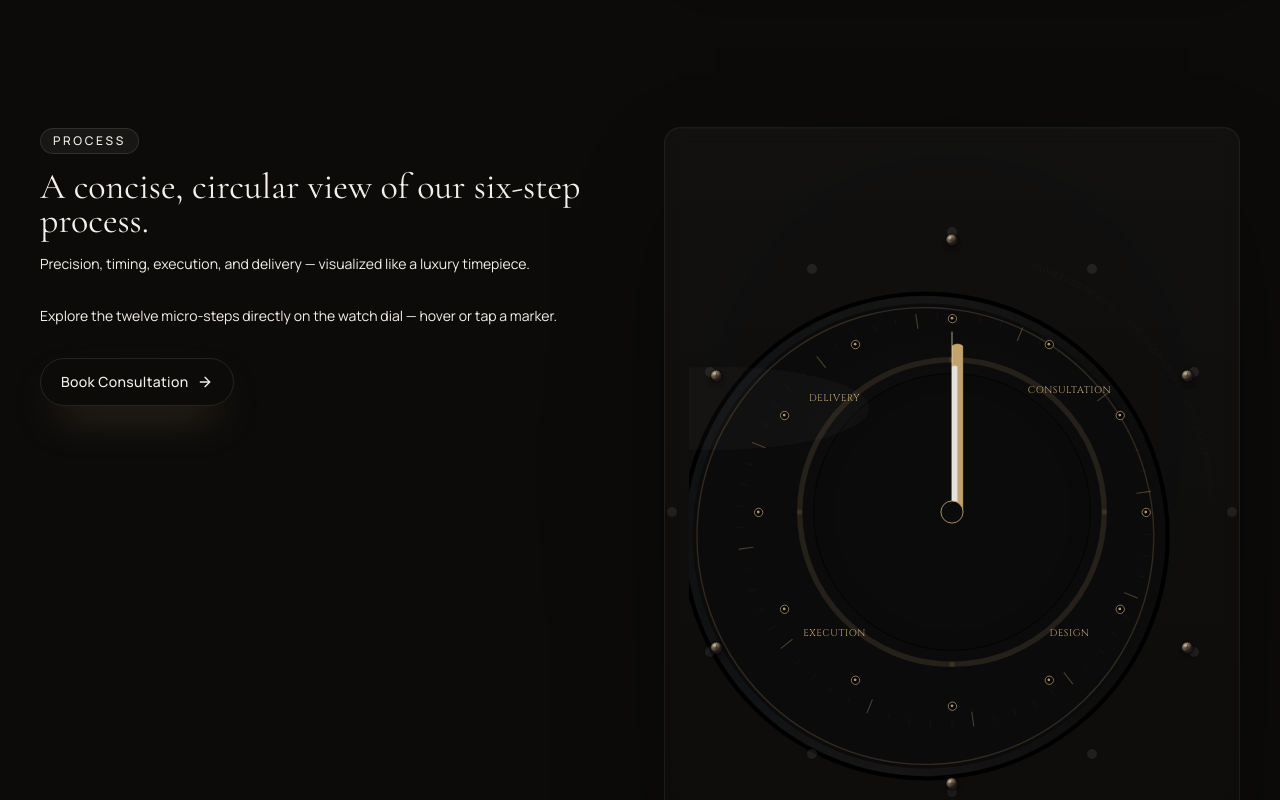
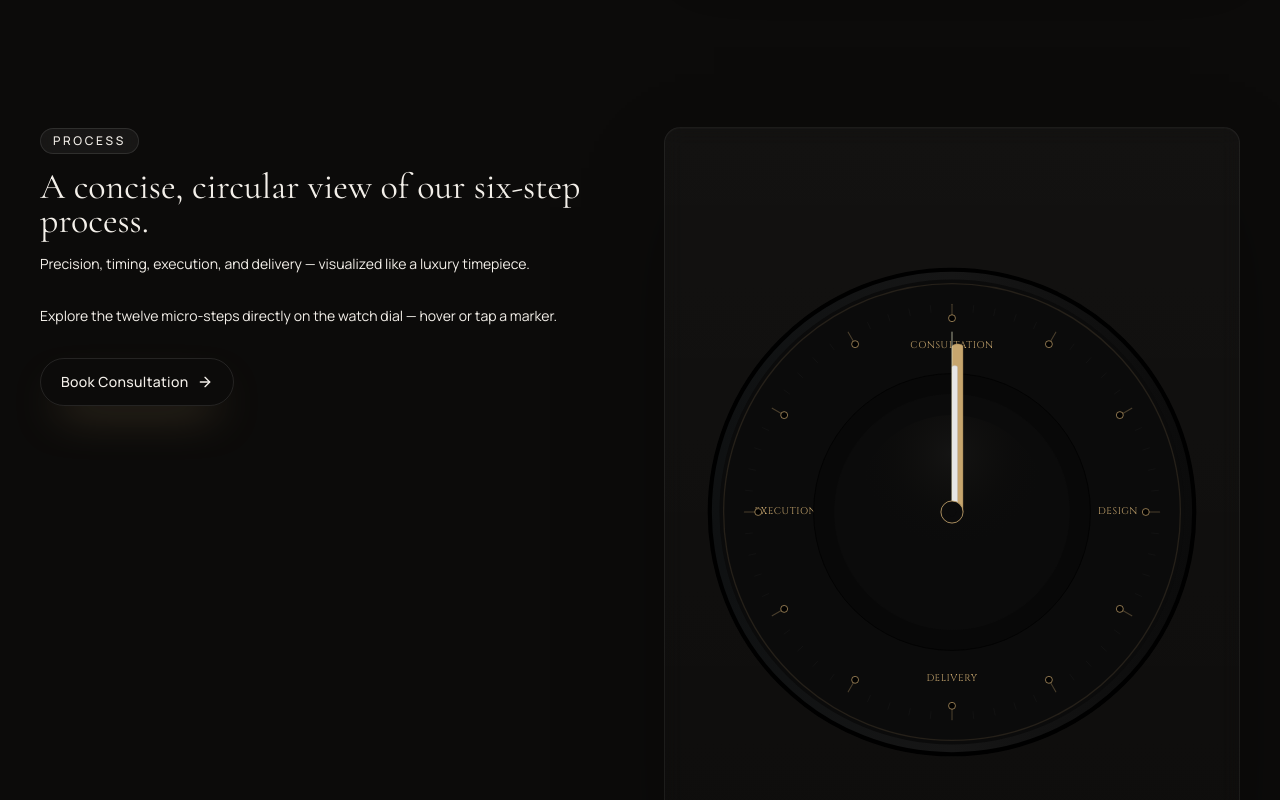
Before and after one commit to Nthg111/interiotr, a Next.js app: page / in a window 1280 px wide. Shown: the part 4180-4980 px from the top of the page. Built offline with nearby package versions, Linux system fonts and the light colour scheme.

Commit message:
fix: add type annotations for onOpen and onMicroHover props in LuxuryProcessWatch component

```diff
--- a/src/components/luxury-process-watch.tsx
+++ b/src/components/luxury-process-watch.tsx
@@ -2,7 +2,7 @@
 
 import React, { useEffect, useMemo, useRef, useState } from "react";
 import gsap from "gsap";
-import { motion, useReducedMotion } from "framer-motion";
+import { useReducedMotion } from "framer-motion";
 
 export type LuxuryProcessWatchProps = {
   onOpen?: (i: number) => void;
@@ -29,16 +29,17 @@ export default function LuxuryProcessWatch({ onOpen, activeMicro, onMicroHover }
   const prefersReduced = useReducedMotion();
   const containerRef = useRef<HTMLDivElement | null>(null);
   const handsGroupRef = useRef<SVGGElement | null>(null);
-  const ringOuterRef = useRef<SVGGElement | null>(null);
-  const ringInnerRef = useRef<SVGGElement | null>(null);
-  const axleRef = useRef<SVGGElement | null>(null);
-  const sweepRef = useRef<SVGGElement | null>(null);
+  const pinsGroupRef = useRef<SVGGElement | null>(null);
   const [active, setActive] = useState<number | null>(null);
+  const [activeMajor, setActiveMajor] = useState<number | null>(null);
+  const [view, setView] = useState<'dashboard' | 'detail'>('dashboard');
+
+  const CENTER = { x: 380, y: 380 };
+  const OUTER_R = 350;
+  const TICK_R = 300;
+  const MICRO_R = 280;
 
   const allSteps = useMemo(() => MICRO_STEPS, []);
-  const [activeMajor, setActiveMajor] = useState<number | null>(null);
-  const [activeDetail, setActiveDetail] = useState<string | null>(null);
-  const [view, setView] = useState<'dashboard' | 'detail'>('dashboard');
 
   const majorInfo = [
     { title: 'Consultation', detail: 'We start with you — understanding needs, preferences, and the essence of your space.' },
@@ -54,233 +55,168 @@ export default function LuxuryProcessWatch({ onOpen, activeMicro, onMicroHover }
     { key: 'Delivery', detail: majorInfo[3].detail },
   ];
 
+  const polar = (deg: number, r: number) => {
+    const a = (deg - 90) * (Math.PI / 180);
+    return { x: CENTER.x + Math.cos(a) * r, y: CENTER.y + Math.sin(a) * r };
+  };
+
   useEffect(() => {
-    if (prefersReduced) return;
-    const el = containerRef.current;
-    if (!el) return;
-          const obs = new IntersectionObserver((entries) => {
-      for (const entry of entries) {
-        if (entry.isIntersecting) {
-          const tl = gsap.timeline();
-          // Entrance choreography: bezel sweep, rings rotate, axle spin, quadrant glow
-          tl.to(ringOuterRef.current, { rotation: 6, duration: 1.1, ease: 'power2.out' }, 0);
-          tl.to(ringInnerRef.current, { rotation: -8, duration: 1.3, ease: 'power2.out' }, 0);
-          tl.fromTo(axleRef.current, { rotation: -360 }, { rotation: 0, duration: 1.6, ease: 'elastic.out(1,0.6)' }, 0);
-          tl.to(el.querySelectorAll('.lux-pin'), { scale: 1, opacity: 1, stagger: 0.03, ease: 'back.out(1.2)' }, 0.15);
-          tl.to(el.querySelectorAll('.lux-quad'), { opacity: 1, stagger: 0.18, duration: 0.8, ease: 'power2.out' }, 0.2);
-          // rim sweep intro and looping subtle sweep
-          if (sweepRef.current) {
-            tl.fromTo(sweepRef.current, { opacity: 0, x: -380 }, { opacity: 0.7, x: 380, duration: 1.4, ease: 'power3.out' }, 0.05);
-            gsap.to(sweepRef.current, { x: -380, delay: 1.8, repeat: -1, duration: 5.2, ease: 'sine.inOut' });
+    if (handsGroupRef.current) {
+      gsap.set(handsGroupRef.current, { transformOrigin: `${CENTER.x}px ${CENTER.y}px` });
     }
-          // ensure hands group has correct transform origin for rotations
-          if (handsGroupRef.current) gsap.set(handsGroupRef.current, { transformOrigin: '380px 380px' });
-          if (ringInnerRef.current) gsap.set(ringInnerRef.current, { transformOrigin: '380px 380px' });
-          obs.disconnect();
+    if (pinsGroupRef.current) {
+      gsap.set(pinsGroupRef.current, { transformOrigin: `${CENTER.x}px ${CENTER.y}px` });
     }
-      }
-    }, { threshold: 0.25 });
-    obs.observe(el);
-    return () => obs.disconnect();
-  }, [prefersReduced]);
+  }, []);
 
-  const handleHover = (i: number | null) => {
+  const focusPin = (i: number | null) => {
     setActive(i);
     onMicroHover?.(i);
     if (prefersReduced) return;
     if (i === null) return;
-    const angle = (i / allSteps.length) * 360 - 90;
-    // rotate the hands group (all hands move together)
-    if (handsGroupRef.current) gsap.to(handsGroupRef.current, { rotation: angle, duration: 0.9, ease: 'power3.out' });
-    // subtle inner ring parallax
-    if (ringInnerRef.current) gsap.to(ringInnerRef.current, { rotation: -angle * 0.06, duration: 1.2, ease: 'power2.out' });
-    // highlight corresponding quadrant softly
-    const quadIndex = Math.floor((i / allSteps.length) * 4) % 4;
-    const quads = containerRef.current?.querySelectorAll('.lux-quad');
-    quads?.forEach((q, idx) => {
-      if (idx === quadIndex) gsap.to(q, { opacity: 1, filter: 'drop-shadow(0 10px 30px rgba(199,166,110,0.12))', duration: 0.45 });
-      else gsap.to(q, { opacity: 0.25, duration: 0.45 });
-    });
+    const angle = (i / allSteps.length) * 360;
+    if (handsGroupRef.current) {
+      gsap.to(handsGroupRef.current, { rotation: angle, duration: 0.7, ease: 'power3.out' });
+    }
   };
 
   useEffect(() => {
-    if (typeof activeMicro === 'number') {
-      handleHover(activeMicro);
-    } else if (activeMicro === null) {
-      handleHover(null);
-    }
+    if (typeof activeMicro === 'number') focusPin(activeMicro);
+    if (activeMicro === null) focusPin(null);
     // eslint-disable-next-line react-hooks/exhaustive-deps
   }, [activeMicro]);
 
-  // navigate to detail view for a major quadrant
   const openMajorDetail = (idx: number) => {
     setActiveMajor(idx);
-    setActiveDetail(MAJORS[idx].detail);
     setView('detail');
-    const midAngle = ((idx + 0.5) / 4) * 360 - 90; // center of quadrant
+    const midAngle = ((idx + 0.5) / 4) * 360;
     if (!prefersReduced && handsGroupRef.current) {
-      gsap.to(handsGroupRef.current, { rotation: midAngle, duration: 1.0, ease: 'power3.out' });
+      gsap.to(handsGroupRef.current, { rotation: midAngle, duration: 0.9, ease: 'power3.out' });
     }
   };
 
   const closeDetail = () => {
     setView('dashboard');
     setActiveMajor(null);
-    setActiveDetail(null);
-    if (!prefersReduced && handsGroupRef.current) gsap.to(handsGroupRef.current, { rotation: 0, duration: 0.9, ease: 'power3.out' });
+    if (!prefersReduced && handsGroupRef.current) {
+      gsap.to(handsGroupRef.current, { rotation: 0, duration: 0.7, ease: 'power3.out' });
+    }
   };
 
   return (
     <div ref={containerRef} className="w-full flex items-center justify-center" style={{ fontFamily: "Cinzel, 'Playfair Display', Georgia, serif" }}>
       <div className="process-frame p-6 relative max-w-[760px] mx-auto">
-        <div className="absolute inset-0 -z-10 flex items-center justify-center">
-          <div className="w-[760px] h-[760px] rounded-full bg-gradient-to-b from-black/40 to-black/20 opacity-30 blur-[80px]" />
-        </div>
-
-        <div className="relative flex items-center justify-center">
-          <div className="relative">
-            <svg viewBox="0 0 760 760" className="w-[720px] h-[720px] max-w-full">
+        <svg viewBox="0 0 760 760" className="w-[720px] h-[720px] max-w-full" role="img" aria-label="Process watch">
           <defs>
-                <radialGradient id="goldGrad" cx="50%" cy="30%">
+            <linearGradient id="bevel" x1="0%" x2="100%">
+              <stop offset="0%" stopColor="#0f1112" stopOpacity="0.98" />
+              <stop offset="50%" stopColor="#161616" stopOpacity="1" />
+              <stop offset="100%" stopColor="#0b0b0b" stopOpacity="0.98" />
+            </linearGradient>
+            <radialGradient id="gold" cx="50%" cy="20%">
               <stop offset="0%" stopColor="#fff7ea" stopOpacity="0.95" />
               <stop offset="60%" stopColor="#c7a66e" stopOpacity="0.18" />
               <stop offset="100%" stopColor="#000000" stopOpacity="0.02" />
             </radialGradient>
-                <linearGradient id="bevelGrad" x1="0%" x2="100%">
-                  <stop offset="0%" stopColor="#0f1112" stopOpacity="0.98" />
-                  <stop offset="50%" stopColor="#161616" stopOpacity="1" />
-                  <stop offset="100%" stopColor="#0b0b0b" stopOpacity="0.98" />
-                </linearGradient>
-                <radialGradient id="screwGrad" cx="35%" cy="30%">
-                  <stop offset="0%" stopColor="#d9caa6" stopOpacity="0.98" />
-                  <stop offset="60%" stopColor="#7a6a52" stopOpacity="0.8" />
-                  <stop offset="100%" stopColor="#201a18" stopOpacity="0.85" />
-                </radialGradient>
-                <filter id="screwShadow" x="-50%" y="-50%" width="200%" height="200%">
-                  <feDropShadow dx="0" dy="6" stdDeviation="8" floodColor="#000" floodOpacity="0.6" />
-                </filter>
-                <filter id="glassBlur" x="-50%" y="-50%" width="200%" height="200%">
-                  <feGaussianBlur stdDeviation="6" />
-                </filter>
-                <filter id="glow" x="-50%" y="-50%" width="200%" height="200%">
-                  <feGaussianBlur stdDeviation="10" result="b" />
-                  <feMerge>
-                    <feMergeNode in="b" />
-                    <feMergeNode in="SourceGraphic" />
-                  </feMerge>
-                </filter>
           </defs>
-              {/* outer bezel */}
-              <g ref={ringOuterRef as any}>
-                <circle cx="380" cy="380" r="350" fill="url(#bevelGrad)" stroke="#000" strokeWidth={6} />
-                <circle cx="380" cy="380" r="336" fill="#0b0b0b" />
-                <circle cx="380" cy="380" r="330" fill="none" stroke="#c7a66e33" strokeWidth={2} />
+
+          <g>
+            <circle cx={CENTER.x} cy={CENTER.y} r={OUTER_R} fill="url(#bevel)" stroke="#000" strokeWidth={6} />
+            <circle cx={CENTER.x} cy={CENTER.y} r={OUTER_R - 14} fill="#0b0b0b" />
+            <circle cx={CENTER.x} cy={CENTER.y} r={OUTER_R - 20} fill="none" stroke="#c7a66e22" strokeWidth={2} />
           </g>
 
-              {/* rotating decorative rings (inner/outer) */}
-              <g ref={ringInnerRef as any}>
-                <circle cx="380" cy="380" r="260" fill="url(#goldGrad)" opacity="0.02" />
-                {/* thin engraved ticks */}
+          <g>
             {Array.from({ length: 60 }).map((_, i) => {
-                  const a = (i / 60) * Math.PI * 2 - Math.PI / 2;
-                  const r1 = 300;
-                  const r2 = i % 5 === 0 ? 280 : 290;
-                  const x1 = 380 + Math.cos(a) * r1;
-                  const y1 = 380 + Math.sin(a) * r1;
-                  const x2 = 380 + Math.cos(a) * r2;
-                  const y2 = 380 + Math.sin(a) * r2;
+              const deg = (i / 60) * 360;
+              const inner = i % 5 === 0 ? TICK_R - 18 : TICK_R - 10;
+              const outer = TICK_R;
+              const p1 = polar(deg, inner);
+              const p2 = polar(deg, outer);
+              return <line key={i} x1={p1.x} y1={p1.y} x2={p2.x} y2={p2.y} stroke={i % 5 === 0 ? '#c7a66e55' : '#ffffff10'} strokeWidth={i % 5 === 0 ? 1.6 : 0.7} strokeLinecap="round" />;
+            })}
+          </g>
+
+          {[
+            { label: 'CONSULTATION', deg: 0 },
+            { label: 'DESIGN', deg: 90 },
+            { label: 'DELIVERY', deg: 180 },
+            { label: 'EXECUTION', deg: 270 },
+          ].map((m, idx) => {
+            const pos = polar(m.deg, 240);
             return (
-                    <line key={i} x1={x1} y1={y1} x2={x2} y2={y2} stroke={i % 5 === 0 ? '#c7a66e55' : '#ffffff10'} strokeWidth={i % 5 === 0 ? 1.6 : 0.7} strokeLinecap="round" />
+              <text
+                key={m.label}
+                x={pos.x}
+                y={pos.y}
+                fontSize={14}
+                fontFamily="Cinzel, Playfair Display, serif"
+                fill="#c7a66e"
+                textAnchor="middle"
+                alignmentBaseline="middle"
+                style={{ letterSpacing: '0.06em', cursor: 'pointer', userSelect: 'none' }}
+                onClick={() => openMajorDetail(idx)}
+              >
+                {m.label}
+              </text>
+            );
+          })}
+
+          <g ref={pinsGroupRef as any}>
+            {allSteps.map((step, i) => {
+              const deg = (i / allSteps.length) * 360;
+              const p = polar(deg, MICRO_R);
+              const isActive = active === i;
+              return (
+                <g key={step} transform={`translate(${p.x},${p.y})`}>
+                  <circle
+                    cx={0}
+                    cy={0}
+                    r={isActive ? 7 : 5}
+                    fill={isActive ? '#c7a66e' : '#000'}
+                    stroke="#c7a66e"
+                    strokeWidth={isActive ? 1.2 : 1}
+                    role="button"
+                    tabIndex={0}
+                    aria-label={`Process step ${i + 1}: ${step}`}
+                    onMouseEnter={() => focusPin(i)}
+                    onFocus={() => focusPin(i)}
+                    onMouseLeave={() => focusPin(null)}
+                    onBlur={() => focusPin(null)}
+                    onClick={() => {
+                      onOpen?.(i);
+                    }}
+                    style={{ cursor: 'pointer' }}
+                  />
+                </g>
               );
             })}
           </g>
 
-              {/* quadrant arcs for the 4 major process segments (clickable) */}
-              {MAJORS.map((m, idx) => {
-                const start = (idx / 4) * Math.PI * 2 - Math.PI / 2;
-                const end = ((idx + 1) / 4) * Math.PI * 2 - Math.PI / 2;
-                const r = 220;
-                const x1 = 380 + Math.cos(start) * r;
-                const y1 = 380 + Math.sin(start) * r;
-                const x2 = 380 + Math.cos(end) * r;
-                const y2 = 380 + Math.sin(end) * r;
-                const large = 0;
-                const path = `M ${x1} ${y1} A ${r} ${r} 0 ${large} 1 ${x2} ${y2}`;
-                // label position (midpoint)
-                const mid = (start + end) / 2;
-                const labelR = 240;
-                const lx = 380 + Math.cos(mid) * labelR;
-                const ly = 380 + Math.sin(mid) * labelR;
-                return (
-                  <g key={m.key} className="lux-quad-group" onClick={() => openMajorDetail(idx)} style={{ cursor: 'pointer' }}>
-                    <path d={path} className="lux-quad" stroke="#c7a66e22" strokeWidth={8} fill="none" opacity={0.45} strokeLinecap="round" />
-                    <text x={lx} y={ly + (idx === 0 ? -6 : 6)} fontSize={14} fontFamily="Cinzel, Playfair Display, serif" fill="#c7a66e" textAnchor="middle" alignmentBaseline="middle" style={{ pointerEvents: 'none', letterSpacing: '0.06em' }}>{m.key.toUpperCase()}</text>
-                  </g>
-                );
-              })}
-
-              {/* micro process pins (dots) - no text labels */}
-              {allSteps.map((m, i) => {
-                const a = (i / allSteps.length) * Math.PI * 2 - Math.PI / 2;
-                const r = 280;
-                const x = 380 + Math.cos(a) * r;
-                const y = 380 + Math.sin(a) * r;
-                return (
-                  <g key={i} transform={`translate(${x},${y})`}>
-                    <circle className="lux-pin" cx={0} cy={0} r={6} fill="#000" stroke="#c7a66e" strokeWidth={1} opacity={0.95} style={{ transformOrigin: '0px 0px', transformBox: 'fill-box', transform: 'scale(0.9)'}} />
-                    <circle cx={0} cy={0} r={2} fill="#c7a66e" opacity={0.9} />
-                  </g>
-                );
-              })}
-
-              {/* inner vaulted dial + glass */}
           <g>
-                <circle cx="380" cy="380" r="200" fill="#0a0a0a" stroke="#000" strokeWidth={1} />
-                <circle cx="380" cy="380" r="170" fill="#0b0b0b" stroke="#111" strokeWidth={0.5} />
-                {/* floating glass reflection */}
-                <g ref={sweepRef as any} style={{ opacity: 0 }}>
-                  <ellipse cx="420" cy="230" rx="220" ry="60" fill="rgba(255,255,255,0.03)" />
-                </g>
-              </g>
-              {/* hands + axle (SVG) */}
-              <g ref={handsGroupRef as any} style={{ transformBox: 'fill-box', transformOrigin: '380px 380px' }}>
-                {/* thick gold hand */}
-                <path d="M380 380 L380 140 C384 136 392 136 396 140 L396 380 Z" fill="#c7a66e" opacity="0.98" stroke="#6b532f" strokeWidth={0.5} />
-                {/* thin silver hand */}
-                <path d="M380 380 L380 170 C382 168 386 168 388 170 L388 380 Z" fill="#e6e6e6" opacity="0.95" stroke="#a9a9a9" strokeWidth={0.4} />
-                {/* ultra-thin seconds hand */}
-                <path d="M380 380 L380 120" stroke="#ffd" strokeWidth={1} opacity={0.9} strokeLinecap="round" />
+            <circle cx={CENTER.x} cy={CENTER.y} r={200} fill="#080808" stroke="#000" strokeWidth={1} />
+            <circle cx={CENTER.x} cy={CENTER.y} r={170} fill="#0b0b0b" stroke="#111" strokeWidth={0.5} />
+            <circle cx={CENTER.x} cy={CENTER.y} r={140} fill="url(#gold)" opacity={0.04} />
           </g>
 
-              <g ref={axleRef as any}>
-                <circle cx="380" cy="380" r="16" fill="#0b0b0b" stroke="#c7a66e" strokeWidth={1.2} />
-                <circle cx="380" cy="380" r="6" fill="#0b0b0b" />
+          <g ref={handsGroupRef as any} style={{ transformBox: 'fill-box', transformOrigin: `${CENTER.x}px ${CENTER.y}px` }}>
+            <path d={`M${CENTER.x} ${CENTER.y} L${CENTER.x} ${CENTER.y - 240} C${CENTER.x + 4} ${CENTER.y - 244} ${CENTER.x + 12} ${CENTER.y - 244} ${CENTER.x + 16} ${CENTER.y - 240} L${CENTER.x + 16} ${CENTER.y} Z`} fill="#c7a66e" stroke="#6b532f" strokeWidth={0.5} />
+            <path d={`M${CENTER.x} ${CENTER.y} L${CENTER.x} ${CENTER.y - 210} C${CENTER.x + 2} ${CENTER.y - 212} ${CENTER.x + 6} ${CENTER.y - 212} ${CENTER.x + 8} ${CENTER.y - 210} L${CENTER.x + 8} ${CENTER.y} Z`} fill="#e6e6e6" stroke="#a9a9a9" strokeWidth={0.4} />
+            <path d={`M${CENTER.x} ${CENTER.y} L${CENTER.x} ${CENTER.y - 260}`} stroke="#ffd" strokeWidth={1} opacity={0.9} strokeLinecap="round" />
           </g>
 
-              {/* center dashboard content moved into SVG to ensure pixel-perfect alignment */}
-              {/* dashboard: render center info inside an SVG foreignObject so it scales and centers with the dial */}
-              {view === 'dashboard' ? (
-                <foreignObject x={260} y={320} width={240} height={120} className="pointer-events-none">
-                  <div style={{ width: '240px', height: '120px', display: 'flex', alignItems: 'center', justifyContent: 'center', textAlign: 'center', pointerEvents: 'none', fontFamily: "Cinzel, 'Playfair Display', Georgia, serif" }}>
-                    {activeDetail ? (
-                      <div style={{ color: 'var(--muted)', fontSize: 14, padding: '0 8px' }}>{activeDetail}</div>
-                    ) : activeMajor !== null ? (
-                      <div style={{ color: 'var(--muted)', fontSize: 13, padding: '0 8px' }}>
-                        <div style={{ fontWeight: 600, letterSpacing: '0.06em' }}>{majorInfo[activeMajor].title}</div>
-                        <div style={{ marginTop: 6, fontSize: 12, opacity: 0.9, maxWidth: 240 }}>{majorInfo[activeMajor].detail}</div>
-                      </div>
-                    ) : (
-                      <div />
-                    )}
-                  </div>
-                </foreignObject>
-              ) : (
-                <></>
-              )}
+          <g>
+            <circle cx={CENTER.x} cy={CENTER.y} r={16} fill="#0b0b0b" stroke="#c7a66e" strokeWidth={1.2} />
+            <circle cx={CENTER.x} cy={CENTER.y} r={6} fill="#0b0b0b" />
+          </g>
 
+          <g>
+            <text x={CENTER.x} y={CENTER.y + 44} fontSize={12} fontFamily="Cinzel, Playfair Display, serif" fill="#c7a66e" textAnchor="middle" alignmentBaseline="middle">
+              {activeMajor !== null ? majorInfo[activeMajor].title.toUpperCase() : ''}
+            </text>
+          </g>
         </svg>
 
-            {/* full-screen detail overlay when a major is opened */}
         {view === 'detail' ? (
           <div className="absolute inset-0 z-50 flex items-center justify-center pointer-events-auto">
             <div className="bg-black/85 p-8 rounded-2xl max-w-[760px] mx-4 text-white">
@@ -297,79 +233,6 @@ export default function LuxuryProcessWatch({ onOpen, activeMicro, onMicroHover }
           </div>
         ) : null}
       </div>
-
-          {/* interactive micro markers overlay for hover/click */}
-          <div className="absolute inset-0 flex items-center justify-center pointer-events-none">
-            <div className="relative w-[720px] h-[720px]">
-              {allSteps.map((m, i) => {
-                const a = (i / allSteps.length) * Math.PI * 2 - Math.PI / 2;
-                const r = 280;
-                const x = Math.cos(a) * r;
-                const y = Math.sin(a) * r;
-                const isActive = active === i;
-                return (
-                  <div
-                    key={m}
-                    style={{ left: `calc(50% + ${x}px)`, top: `calc(50% + ${y}px)` }}
-                    className="absolute -translate-x-1/2 -translate-y-1/2 pointer-events-auto"
-                  >
-                    <button
-                      onMouseEnter={() => handleHover(i)}
-                      onFocus={() => handleHover(i)}
-                      onMouseLeave={() => handleHover(null)}
-                      onBlur={() => handleHover(null)}
-                      onClick={() => {
-                        onOpen?.(i);
-                        setActiveDetail(allSteps[i]);
-                        // rotate hands precisely to micro index
-                        if (!prefersReduced) {
-                          const angle = (i / allSteps.length) * 360 - 90;
-                          if (handsGroupRef.current) gsap.to(handsGroupRef.current, { rotation: angle, duration: 0.8, ease: 'power3.out' });
-                        }
-                      }}
-                      className={`rounded-full transition-transform duration-200 ease-[cubic-bezier(.22,1,.36,1)] focus:outline-none focus-visible:ring-0 ${isActive ? 'scale-125 bg-[rgba(199,166,110,0.95)] shadow-[0_10px_30px_-10px_rgba(199,166,110,0.25)]' : 'bg-white/8'}`}
-                      style={{ width: isActive ? 18 : 10, height: isActive ? 18 : 10 }}
-                    />
-                  </div>
-                );
-              })}
-            </div>
-          </div>
-        </div>
-
-        {/* engraved rim text and screws */}
-        <div className="absolute inset-0 pointer-events-none">
-          <svg viewBox="0 0 760 760" className="w-full h-full">
-            <defs>
-              <radialGradient id="screwGradSmall" cx="35%" cy="30%">
-                <stop offset="0%" stopColor="#d9caa6" stopOpacity="0.98" />
-                <stop offset="60%" stopColor="#7a6a52" stopOpacity="0.8" />
-                <stop offset="100%" stopColor="#201a18" stopOpacity="0.85" />
-              </radialGradient>
-              <filter id="screwShadowSmall" x="-50%" y="-50%" width="200%" height="200%">
-                <feDropShadow dx="0" dy="6" stdDeviation="8" floodColor="#000" floodOpacity="0.6" />
-              </filter>
-              <path id="rimTextPathLarge" d="M380,40 a340,340 0 1,1 -0.1,0" />
-            </defs>
-            <text fontSize={12} fontFamily="serif" fill="#ffffff08">
-              <textPath href="#rimTextPathLarge" startOffset="5%">PRIVILEGED PROCESS — TIME IS OUR CRAFT — PRIVILEGED PROCESS —</textPath>
-            </text>
-            {Array.from({ length: 6 }).map((_, i) => {
-              const a = (i / 6) * Math.PI * 2 - Math.PI / 2;
-              const r = 360;
-              const x = 380 + Math.cos(a) * r;
-              const y = 380 + Math.sin(a) * r;
-              return (
-                <g key={i} transform={`translate(${x},${y})`} filter="url(#screwShadowSmall)">
-                  <circle cx={0} cy={0} r={8} fill="url(#screwGradSmall)" stroke="#000" strokeWidth={0.8} />
-                  <circle cx={0} cy={0} r={3} fill="#0b0b0b" opacity={0.25} />
-                  <path d="M-4,0 L4,0 M0,-4 L0,4" stroke="#2a241f" strokeWidth={1} strokeLinecap="round" opacity={0.6} />
-                </g>
-              );
-            })}
-          </svg>
-        </div>
-      </div>
     </div>
   );
 }
--- a/src/components/luxury-site.tsx
+++ b/src/components/luxury-site.tsx
@@ -1413,9 +1413,9 @@ export function LuxurySite() {
               <div className="flex justify-center lg:justify-end">
                 <div className="w-full max-w-[640px]">
                   <LuxuryProcessWatch
-                    onOpen={(i) => setProcessModalIndex(i)}
+                    onOpen={(i: number) => setProcessModalIndex(i)}
                     activeMicro={processActiveMicro}
-                    onMicroHover={(idx) => setProcessActiveMicro(idx)}
+                    onMicroHover={(idx: number | null) => setProcessActiveMicro(idx)}
                   />
                 </div>
               </div>
```
Lines whose indentation alone changed are shown as unchanged.
